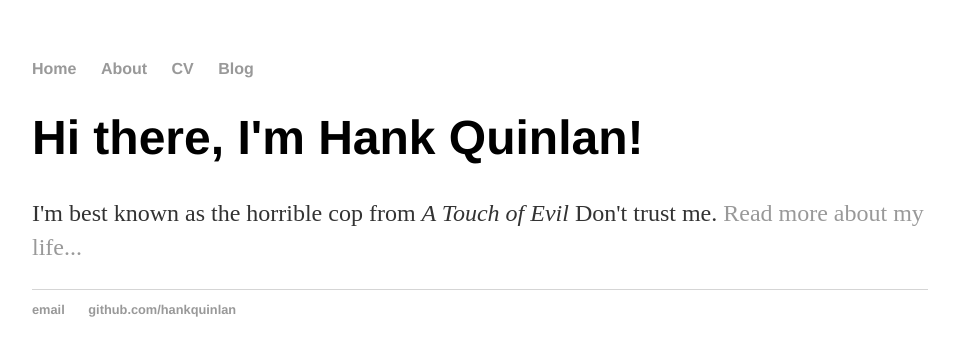
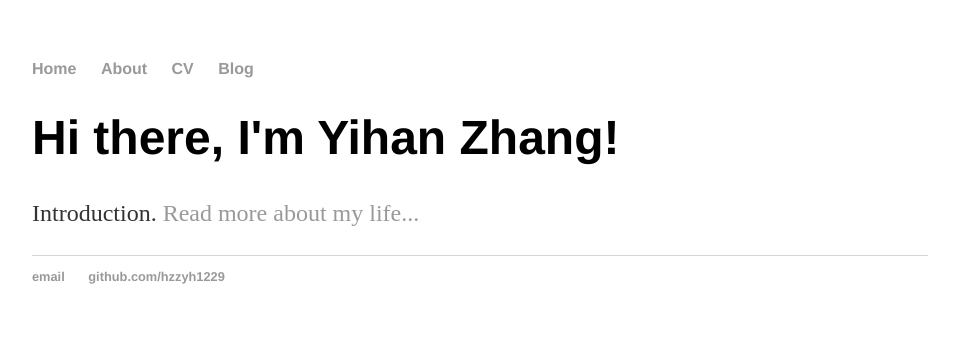
Before and after one commit to hzzyh1229/hzzyh1229.github.io, a Jekyll site: the page built from index.html, in a window 1280 px wide. Shown: the top 356 px of the page, without its empty margins (160-1119 px from the left). Built offline with Jekyll 4.4.1, drawn with Linux system fonts in a browser that asks for light colours.

Commit message:
Update index.html

```diff
--- a/index.html
+++ b/index.html
@@ -1,30 +1,8 @@
-<!DOCTYPE html>
-<html>
-	<head>
-		<title>Yihan Zhang</title>
-		<!-- link to main stylesheet -->
-		<link rel="stylesheet" type="text/css" href="/css/main.css">
-	</head>
-	<body>
-		<nav>
-    		<ul>
-        		<li><a href="/">Home</a></li>
-	        	<li><a href="/about">About</a></li>
-        		<li><a href="/cv">CV</a></li>
-        		<li><a href="/blog">Blog</a></li>
-    		</ul>
-		</nav>
-		<div class="container">
-    		<div class="blurb">
-        		<h1>Hi there, I'm Hank Quinlan!</h1>
-				<p>I'm best known as the horrible cop from <em>A Touch of Evil</em> Don't trust me. <a href="/about">Read more about my life...</a></p>
-    		</div><!-- /.blurb -->
-		</div><!-- /.container -->
-		<footer>
-    		<ul>
-        		<li><a href="mailto:hankquinlanhub@gmail.com">email</a></li>
-        		<li><a href="https://github.com/hankquinlan">github.com/hankquinlan</a></li>
-			</ul>
-		</footer>
-	</body>
-</html>
+---
+layout: default
+title: Yihan Zhang
+---
+<div class="blurb">
+	<h1>Hi there, I'm Yihan Zhang!</h1>
+	<p>Introduction. <a href="/about">Read more about my life...</a></p>
+</div><!-- /.blurb -->
```
